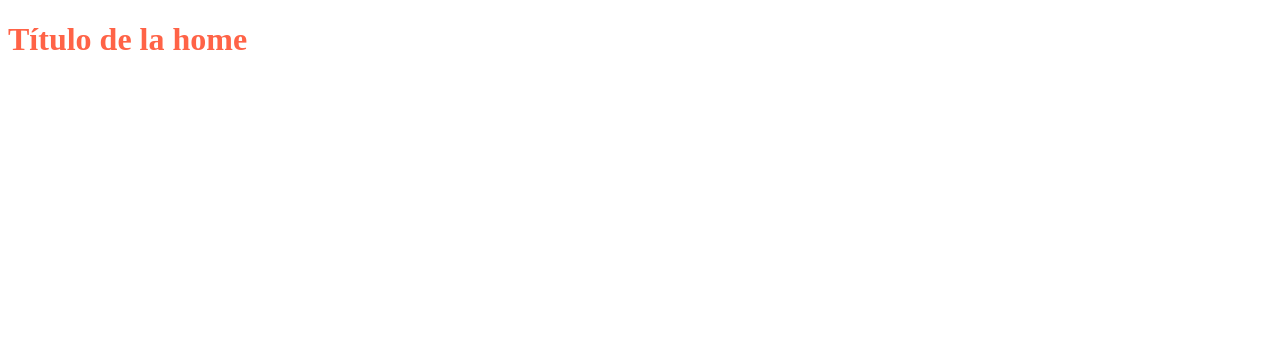
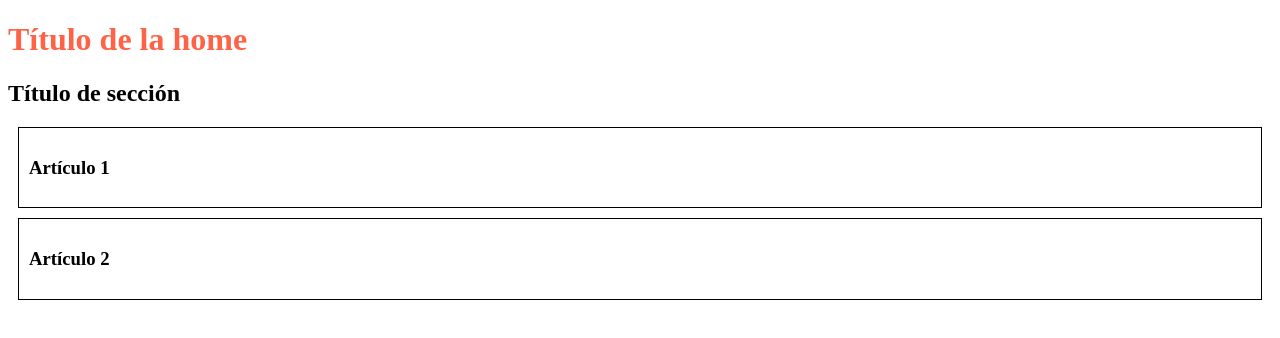
Before and after one commit to mgalanvilla/proyecto_3git, a plain HTML site: page index.html in a window 1280 px wide. Drawn offline with Linux system fonts and the light colour scheme.

Commit message:
Home terminada

```diff
--- a/css/style.css
+++ b/css/style.css
@@ -1,3 +1,9 @@
 h1 {
     color: tomato;
 }
+
+article {
+    padding: 10px;
+    margin: 10px;
+    border: 1px solid black;
+}
--- a/index.html
+++ b/index.html
@@ -13,6 +13,15 @@
         <header></header>
         <main>
             <h1>Título de la home</h1>
+            <section>
+                <h2>Título de sección</h2>
+                <article>
+                    <h3>Artículo 1</h3>
+                </article>
+                <article>
+                    <h3>Artículo 2</h3>
+                </article>
+            </section>
         </main>
         <footer></footer>
     </div>
```
